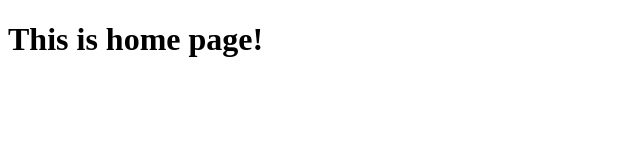
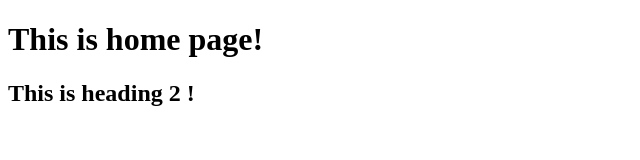
Before and after one commit to thishein-ucsm/My-project, a plain HTML site: page index.html in a window 1280 px wide. Shown: the whole page, without its empty margins (0-640 px from the left). Drawn offline with Linux system fonts and the light colour scheme.

Commit message:
second commit

```diff
--- a/index.html
+++ b/index.html
@@ -7,5 +7,6 @@
   </head>
   <body>
     <h1>This is home page!</h1>
+    <h2>This is heading 2 !</h2>
   </body>
 </html>
```
